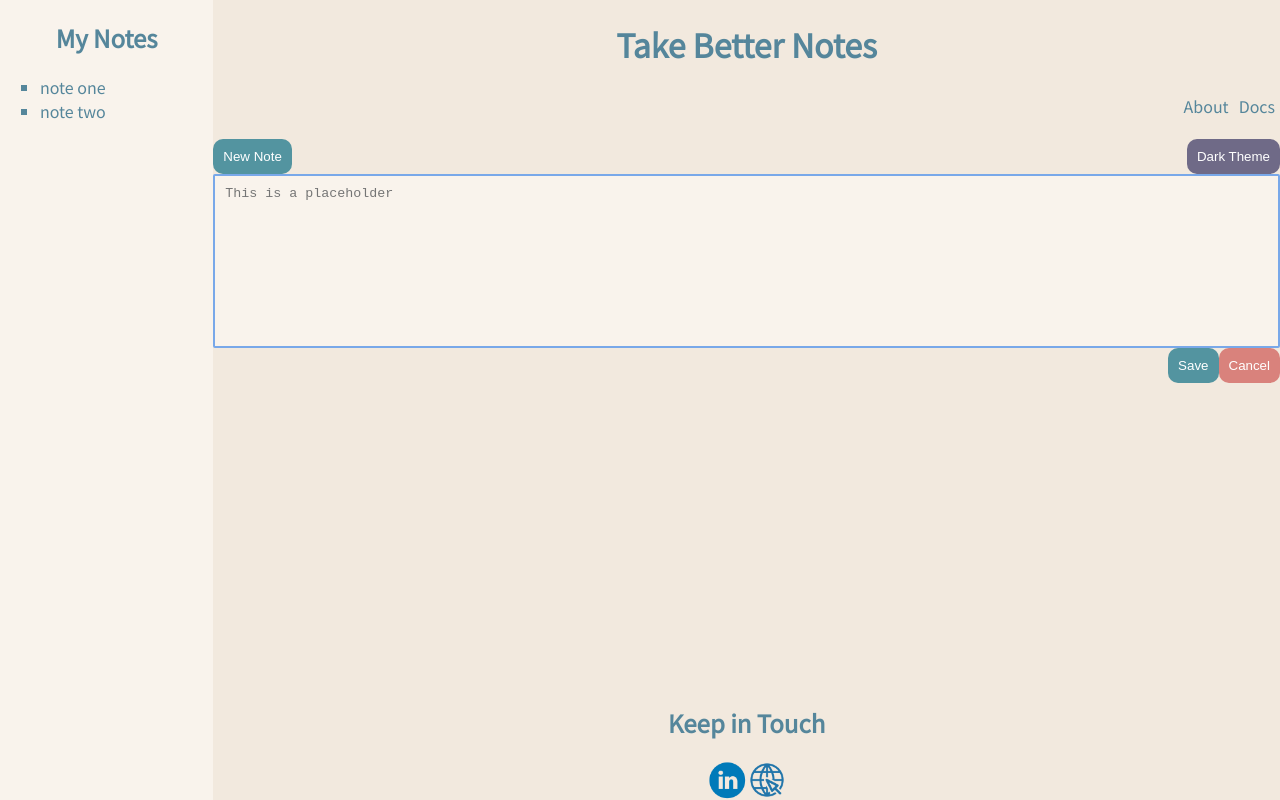
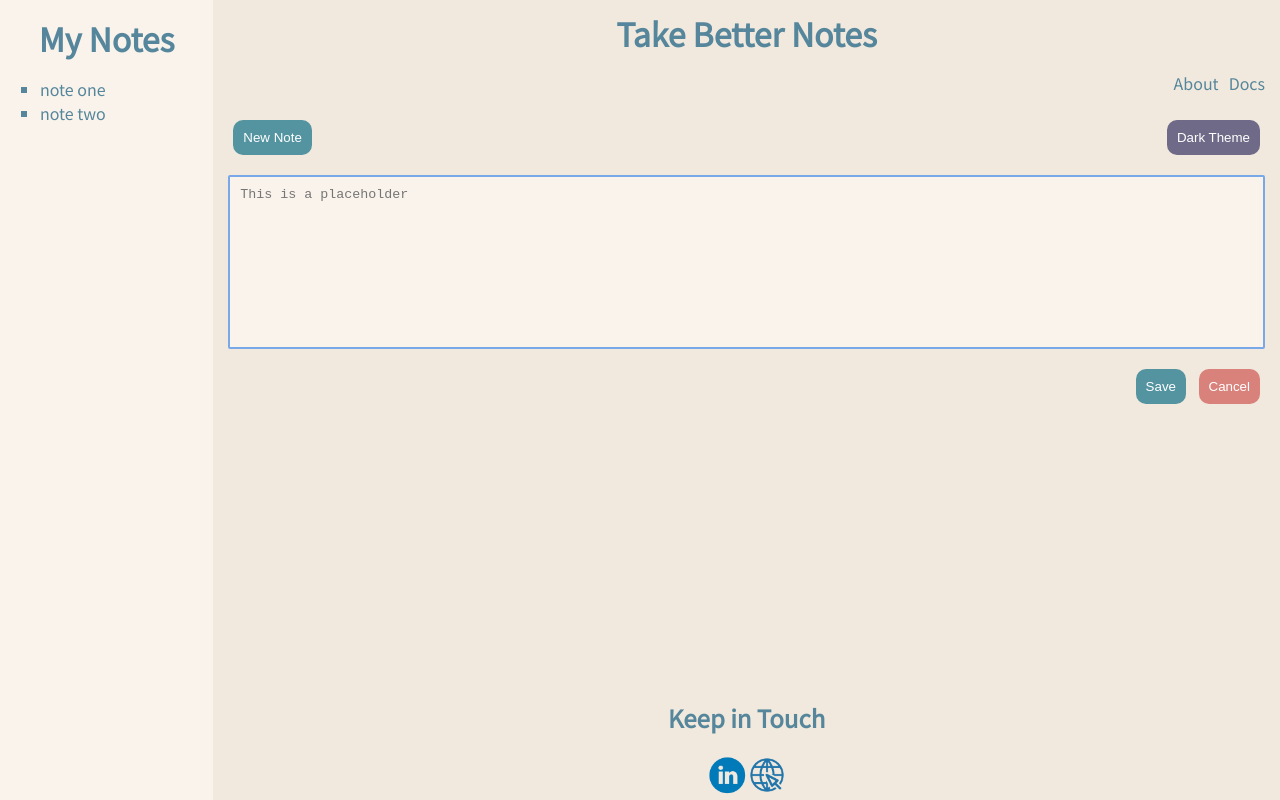
Before and after one commit to victortran1449/assignment_1, a plain HTML site: page index.html in a window 1280 px wide. Drawn offline with Linux system fonts and the light colour scheme.

Commit message:
changes css of page using margin

```diff
--- a/index.html
+++ b/index.html
@@ -46,7 +46,7 @@
       </section>
     </main>
     <footer class="note-footer">
-      <h2>Keep in Touch</h2>
+      <h1>Keep in Touch</h1>
       <div>
         <img
           src="images/linkedin.png"
--- a/stylesheets/stylesheet.css
+++ b/stylesheets/stylesheet.css
@@ -1,4 +1,3 @@
-
 body {
   height: 100vh;
   margin: 0px;
@@ -11,9 +10,28 @@ body {
 aside {
   background-color: #f9f3ec;
 }
+footer {
+  margin-bottom: 5px;
+}
 h1,
 h2 {
   text-align: center;
+}
+header h1 {
+  margin: 10px;
+}
+aside h1 {
+  margin: 15px;
+  font-size: 32px;
+}
+footer h1 {
+  margin: 0px;
+  margin-bottom: 20px;
+  font-size: 24px;
+}
+header ul {
+  margin: 0px;
+  margin-right: 10px;
 }
 .button {
   color: white;
@@ -37,6 +55,7 @@ h2 {
   border-radius: 2px;
   resize: none;
   padding: 10px;
+  margin: 0px 15px;
 }
 .note-page {
   display: grid;
@@ -77,10 +96,13 @@ h2 {
 .note-section-1 {
   display: flex;
   justify-content: space-between;
+  margin: 20px;
 }
 .note-section-2 {
   display: flex;
   justify-content: right;
+  gap: 12.5px;
+  margin: 20px;
 }
 .note-section {
   display: flex;
```
